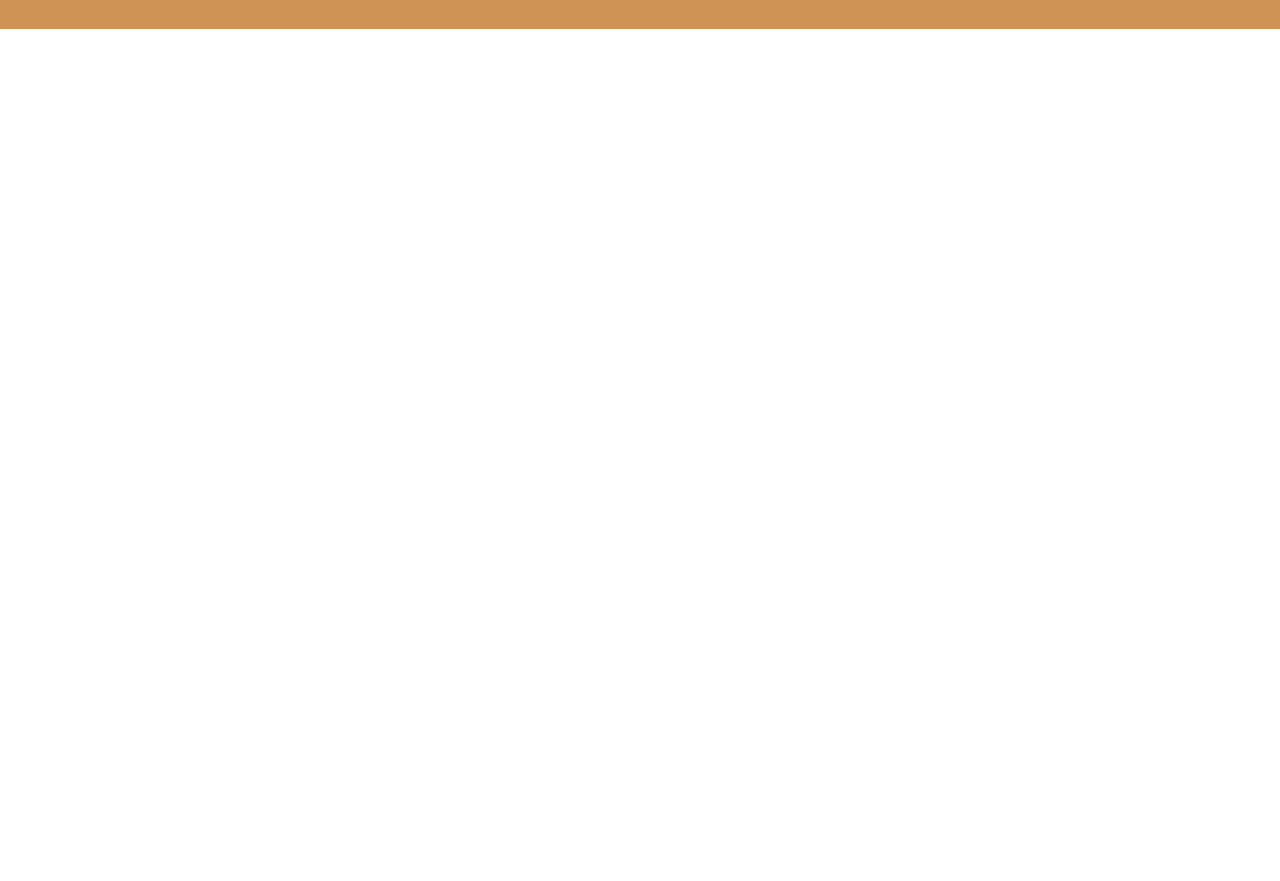
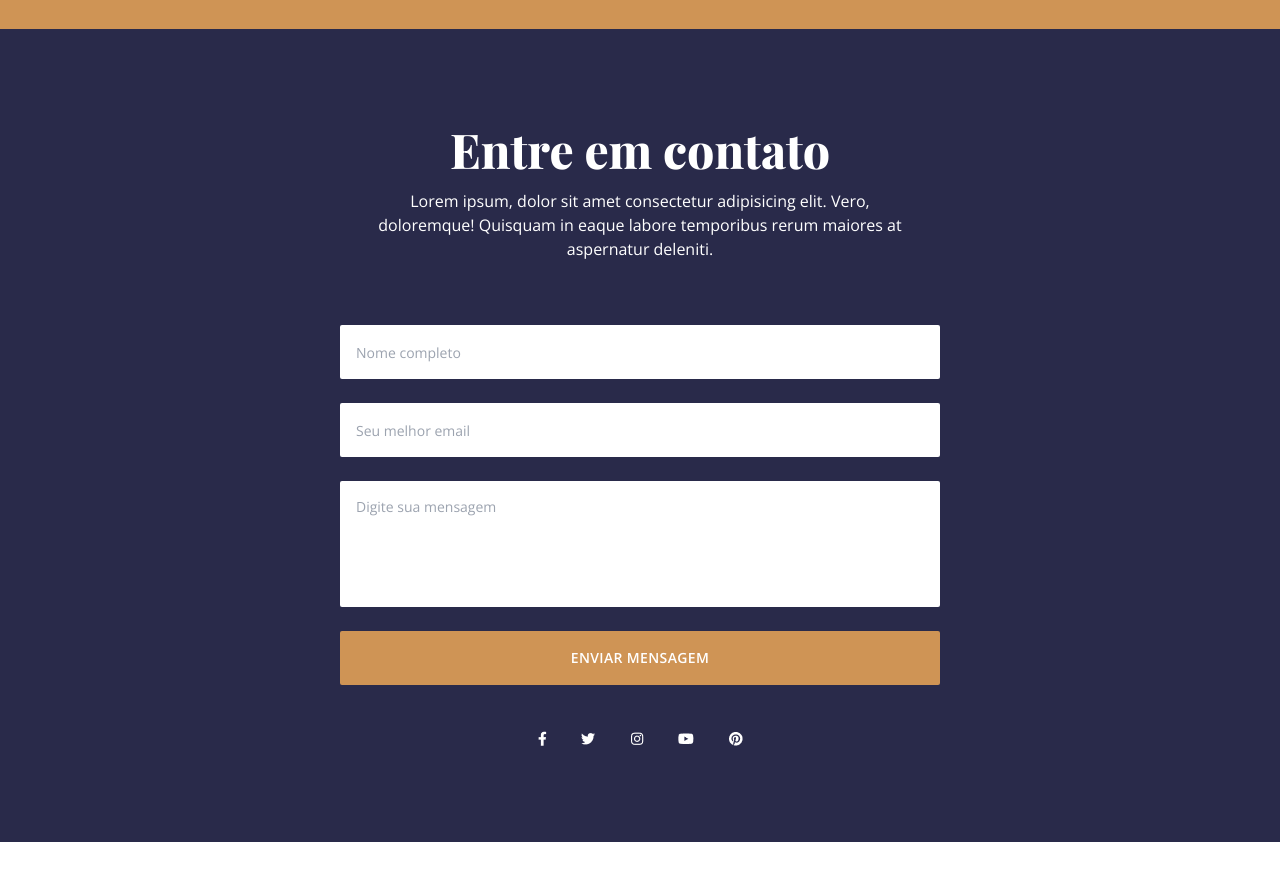
Before and after one commit to HudsonMenezes/law-firm, a React (Create React App) app: page / in a window 1280 px wide. Shown: the part 3060-3941 px from the top of the page. Built offline with nearby package versions, Linux system fonts and the light colour scheme.

Commit message:
Contact and Socials done

```diff
--- a/src/App.js
+++ b/src/App.js
@@ -6,6 +6,7 @@
 import Skills from "./components/Skills";
 import Team from "./components/Team";
 import Newsletter from "./components/Newsletter";
+import Contact from "./components/Contact";
 
 const App = () => {
   return (
@@ -15,6 +16,7 @@
       <Skills />
       <Team />
       <Newsletter />
+      <Contact />
       <div className="h-[2000px]"></div>
     </div>
   );
--- /dev/null
+++ b/src/components/Contact.jsx
@@ -0,0 +1,56 @@
+import React from "react";
+
+// import social data
+import { social } from "../data";
+
+const Contact = () => {
+  return (
+    <section
+      id="contact"
+      className="bg-primary text-white min-h-[732px] section"
+    >
+      <div className="container mx-auto text-center">
+        <h2 className="text-5xl font-primary font-extrabold mb-4">
+          Entre em contato
+        </h2>
+        <p className="max-w-[540px] mx-auto px-6 lg:px-0 mb-[64px]">
+          Lorem ipsum, dolor sit amet consectetur adipisicing elit. Vero,
+          doloremque! Quisquam in eaque labore temporibus rerum maiores at
+          aspernatur deleniti.
+        </p>
+        {/* form */}
+        <form className="px-8 lg:px-0 max-w-[600px] mx-auto flex flex-col space-y-6 mb-[46px]">
+          <input
+            className="form-control"
+            type="text"
+            placeholder="Nome completo"
+          />
+          <input
+            className="form-control"
+            type="email"
+            placeholder="Seu melhor email"
+          />
+          <textarea
+            className="textarea"
+            placeholder="Digite sua mensagem"
+          ></textarea>
+          <button className="btn bg-accent hover:bg-accent-hover transition-all">
+            Enviar mensagem
+          </button>
+        </form>
+        {/* socials */}
+        <div className="flex items-center justify-between max-w-[205px] mx-auto">
+          {social.map((item, index) => {
+            return (
+              <a href="/">
+                <img src={item.icon} alt="Social Icon" />
+              </a>
+            );
+          })}
+        </div>
+      </div>
+    </section>
+  );
+};
+
+export default Contact;
```
